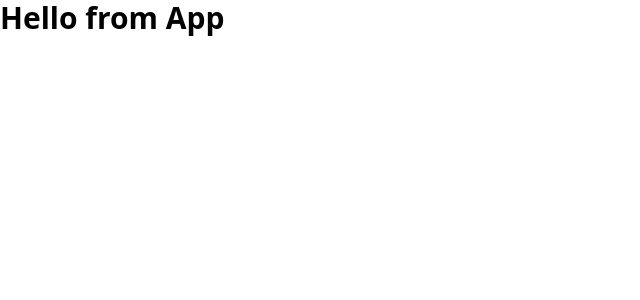
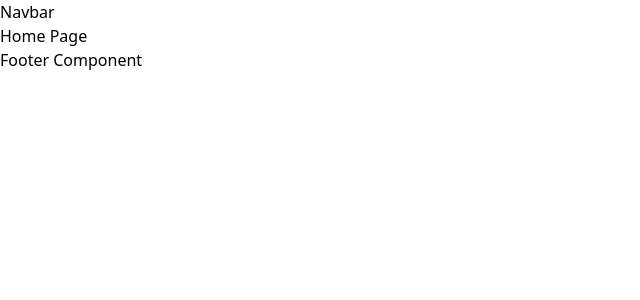
Before and after one commit to it27427/school-management-system, a React (Vite) app in the folder views/: page / in a window 1280 px wide. Shown: the top 300 px of the page, without its empty margins (0-640 px from the left). Built offline with nearby package versions, Linux system fonts and the light colour scheme.

Commit message:
HomePage added in App

```diff
--- a/views/src/App.jsx
+++ b/views/src/App.jsx
@@ -1,8 +1,14 @@
+import { Route, BrowserRouter as Router, Routes } from 'react-router-dom';
+
+import HomePage from '@/pages/HomePage';
+
 const App = () => {
   return (
-    <div>
-      <h1 className='text-3xl font-bold'>Hello from App</h1>
-    </div>
+    <Router>
+      <Routes>
+        <Route path='/' element={<HomePage />} />
+      </Routes>
+    </Router>
   );
 };
 
--- a/views/src/pages/HomePage.jsx
+++ b/views/src/pages/HomePage.jsx
@@ -1,10 +1,10 @@
-import React from 'react';
+import RootLayout from '@/layouts/RootLayout';
 
 const HomePage = () => {
   return (
-    <div>
+    <RootLayout>
       <h1>Home Page</h1>
-    </div>
+    </RootLayout>
   );
 };
 
--- a/views/vite.config.js
+++ b/views/vite.config.js
@@ -1,4 +1,5 @@
 import react from '@vitejs/plugin-react';
+import path from 'path';
 import { defineConfig } from 'vite';
 
 export default defineConfig({
```
